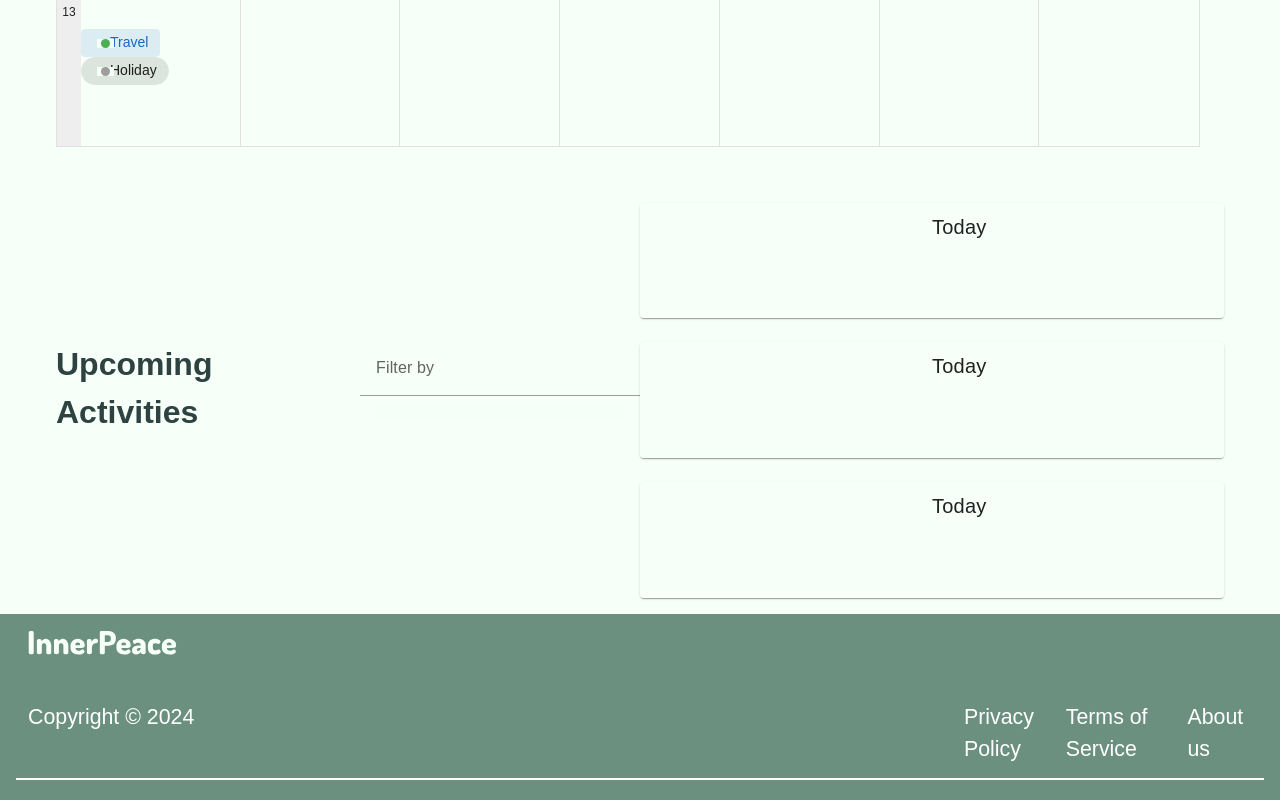
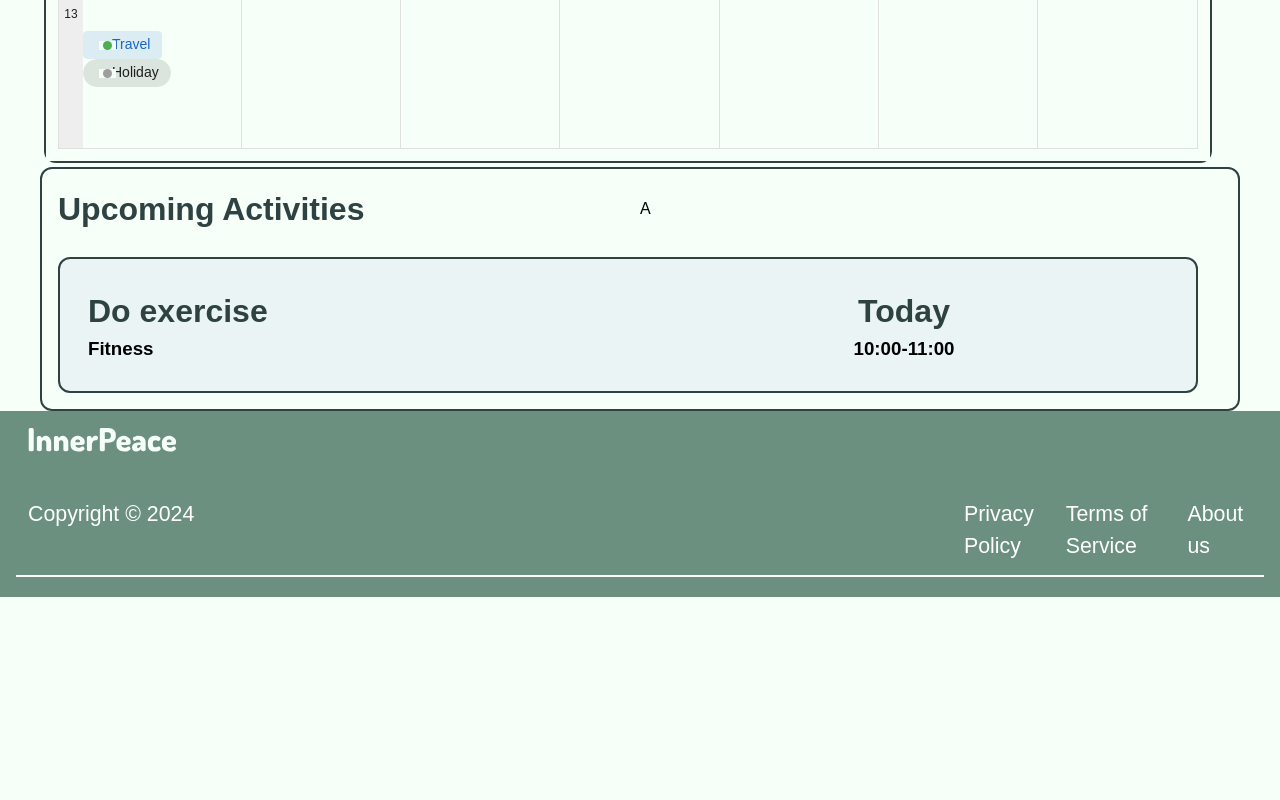
Before and after one commit to jwted/MentalHealthCare, a Vue app in the folder frontend/: page /callendar in a window 1280 px wide. Shown: the part 1013-1813 px from the top of the page. After the commit the page ends 1610 px from the top, so only its background shows below. Built offline with nearby package versions, Linux system fonts and the light colour scheme.

Commit message:
create components and adjust code

```diff
--- a/frontend/src/App.vue
+++ b/frontend/src/App.vue
@@ -24,12 +24,4 @@ p {
   color: #2e4242;
   font-size: 16pt;
 }
-
-.container{
-  display: flex;
-  justify-content: center;
-  align-items: center;
-  border: #2e4242 solid 2px;
-  border-radius: 12px;
-}
 </style>
--- a/frontend/src/components/CourseContainer.vue
+++ b/frontend/src/components/CourseContainer.vue
@@ -1,11 +1,16 @@
 <template>
   <v-container class="d-flex flex-column mx-auto container bg" width="400">
     <v-row class="d-flex bg">
-        <img src="../assets/depression.svg" alt="" class="bg flex-start"/>
-        <h3 class="bg justify-center align-center">Depression</h3>
+      <img src="../assets/depression.svg" alt="" class="bg flex-start" />
+      <h3 class="bg justify-center align-center">Depression</h3>
     </v-row>
     <v-row class="bg">
-        <p class="bg">Welcome to a journey of self-improvement. Our platform is designed to guide you through the process of personal growth, step by step. Whether you're looking to enhance your skills, build confidence, or achieve your goals, we're here to support you every step of the way.</p>
+      <p class="bg">
+        Welcome to a journey of self-improvement. Our platform is designed to
+        guide you through the process of personal growth, step by step. Whether
+        you're looking to enhance your skills, build confidence, or achieve your
+        goals, we're here to support you every step of the way.
+      </p>
     </v-row>
   </v-container>
 </template>
@@ -14,7 +19,7 @@
 export default {};
 </script>
 
-<style>
+<style scoped>
 .container {
   display: flex;
   justify-content: center;
@@ -23,11 +28,12 @@ export default {};
   border-radius: 12px;
 }
 
-.bg{
-    background-color: #6B9080;
+.bg {
+  background-color: #6b9080;
 }
 
-h3,p{
-    color: #f6fff8;
+h3,
+p {
+  color: #f6fff8;
 }
 </style>
--- /dev/null
+++ b/frontend/src/components/UpcomingContainer.vue
@@ -0,0 +1,27 @@
+<template>
+  <v-container class="d-flex align-center justify-space-around cont bg">
+    <v-col class="d-flex flex-column align-space-around justify-start bg">
+      <h2 class="bg">Do exercise</h2>
+      <h3 class="bg">Fitness</h3>
+    </v-col>
+    <v-col class="d-flex flex-column justify-end align-center bg">
+        <h2 class="bg">Today</h2>
+        <h3 class="bg">10:00-11:00</h3>
+    </v-col>
+  </v-container>
+</template>
+
+<script>
+export default {};
+</script>
+
+<style>
+.cont {
+  border: #2e4242 solid 2px;
+  border-radius: 12px;
+}
+
+.bg {
+  background-color: #eaf4f4;
+}
+</style>
--- a/frontend/src/views/CallendarView.vue
+++ b/frontend/src/views/CallendarView.vue
@@ -11,97 +11,30 @@
     </v-row>
   </v-container>
   <v-container>
-    <v-row class="fill-height">
+    <v-row class="fill-height cont">
       <v-col>
         <Callendar></Callendar>
       </v-col>
     </v-row>
   </v-container>
-  <v-container class="container">
-    <v-row>
+
+  <v-container class="d-flex flex-column cont">
+    <v-row class="d-flex justify-space-between align-center">
       <v-col>
         <h2>Upcoming Activities</h2>
       </v-col>
       <v-col>
-        <v-select
-          label="Filter by"
-          :items="['Date', 'Name', 'Category']"
-          v-model="focus"
-        ></v-select>
+        <select>
+          <option disabled value="">Please select one</option>
+          <option>A</option>
+          <option>B</option>
+          <option>C</option>
+        </select>
       </v-col>
     </v-row>
-    <v-row class="d-flex flex-column">
+    <v-row>
       <v-col>
-        <v-card class="rounded-12 d-flex flex-column justify-space-between">
-          <v-card-title>
-            <v-row>
-              <v-col>
-                <h3>Meeting</h3>
-              </v-col>
-              <v-col>
-                Today
-              </v-col>
-            </v-row>
-          </v-card-title>
-          <v-card-text>
-            <v-row>
-              <v-col>
-                <p>Fitness</p>
-              </v-col>
-              <v-col>
-                <p>10:00 - 11:00</p>
-              </v-col>
-            </v-row>
-          </v-card-text>
-        </v-card>
-      </v-col>
-      <v-col>
-        <v-card class="rounded-12 d-flex flex-column justify-space-between">
-          <v-card-title>
-            <v-row>
-              <v-col>
-                <h3>Meeting</h3>
-              </v-col>
-              <v-col>
-                Today
-              </v-col>
-            </v-row>
-          </v-card-title>
-          <v-card-text>
-            <v-row>
-              <v-col>
-                <p>Fitness</p>
-              </v-col>
-              <v-col>
-                <p>10:00 - 11:00</p>
-              </v-col>
-            </v-row>
-          </v-card-text>
-        </v-card>
-      </v-col>
-      <v-col>
-        <v-card class="rounded-12 d-flex flex-column justify-space-between">
-          <v-card-title>
-            <v-row>
-              <v-col>
-                <h3>Meeting</h3>
-              </v-col>
-              <v-col>
-                Today
-              </v-col>
-            </v-row>
-          </v-card-title>
-          <v-card-text>
-            <v-row>
-              <v-col>
-                <p>Fitness</p>
-              </v-col>
-              <v-col>
-                <p>10:00 - 11:00</p>
-              </v-col>
-            </v-row>
-          </v-card-text>
-        </v-card>
+        <UpcomingContainer></UpcomingContainer>
       </v-col>
     </v-row>
   </v-container>
@@ -112,14 +45,16 @@ import Navbar from "@/components/Navbar.vue";
 import Button from "@/components/Button.vue";
 import Footer from "@/components/Footer.vue";
 import Callendar from "@/components/Callendar.vue";
+import UpcomingContainer from "@/components/UpcomingContainer.vue";
 export default {
   components: {
     Button,
     Navbar,
     Footer,
     Callendar,
+    UpcomingContainer,
   },
-}
+};
 </script>
 
 <style></style>
--- a/frontend/src/views/LandingPage.vue
+++ b/frontend/src/views/LandingPage.vue
@@ -3,7 +3,7 @@
   <main>
     <v-container class="d-flex justify-center align-center">
       <v-row class="d-flex justify-space-around align-center" cols="12">
-        <v-col cols="6" md="6">
+        <v-col cols="12" sm="6" md="6">
           <h1 class="text-justify ma-3">Unlock your potential. Step by Step</h1>
           <p class="text-justify ma-3">
             Welcome to a journey of self-improvement. Our platform is designed
@@ -13,7 +13,12 @@
           </p>
           <Button :text="'Start'" class="ma-3"></Button>
         </v-col>
-        <v-col cols="6" md="6" class="d-flex align-center justify-center">
+        <v-col
+          cols="12"
+          sm="6"
+          md="6"
+          class="d-flex align-center justify-center"
+        >
           <img src="../assets/stairs.svg" alt="Stairs Image" />
         </v-col>
       </v-row>
@@ -25,26 +30,30 @@
         </v-col>
       </v-row>
       <v-row>
-        <v-col cols="4" md="4" class="pa-3">
+        <v-col cols="12" sm="6" md="4" class="pa-3">
           <CourseContainer />
         </v-col>
-        <v-col cols="4" md="4" class="pa-3">
+        <v-col cols="12" sm="6" md="4" class="pa-3">
           <CourseContainer />
         </v-col>
-        <v-col cols="4" md="4" class="pa-3">
+        <v-col cols="12" sm="6" md="4" class="pa-3">
           <CourseContainer />
         </v-col>
       </v-row>
     </v-container>
-
     <v-container class="mt-4">
       <v-row cols="12">
         <v-col class="text-center">
           <h2>Your path to grow</h2>
         </v-col>
       </v-row>
-      <v-row class="col-10 d-flex justify-space-between align-center">
-        <v-col cols="5" class="text-left col d-flex align-center mt-4">
+      <v-row class="d-flex justify-space-between align-center mt-4">
+        <v-col
+          cols="12"
+          sm="6"
+          md="4"
+          class="text-left d-flex align-center mt-4"
+        >
           <img
             src="../assets/target.svg"
             alt="Activities Schedule"
@@ -52,8 +61,12 @@
           />
           <p>Define Objectives</p>
         </v-col>
-        <v-col> </v-col>
-        <v-col cols="5" class="text-left col d-flex align-center mt-4">
+        <v-col
+          cols="12"
+          sm="6"
+          md="4"
+          class="text-left d-flex align-center mt-4"
+        >
           <img
             src="../assets/schedule.svg"
             alt="Activities Schedule"
@@ -62,8 +75,13 @@
           <p>Activities Schedule</p>
         </v-col>
       </v-row>
-      <v-row class="col-10 d-flex justify-space-between align-center mt-4">
-        <v-col cols="5" class="text-left col d-flex align-center mt-4">
+      <v-row class="d-flex justify-space-between align-center mt-4">
+        <v-col
+          cols="12"
+          sm="6"
+          md="4"
+          class="text-left d-flex align-center mt-4"
+        >
           <img
             src="../assets/book.svg"
             alt="Activities Schedule"
@@ -71,8 +89,12 @@
           />
           <p>Write daily feelings</p>
         </v-col>
-        <v-col> </v-col>
-        <v-col cols="5" class="text-left col d-flex align-center mt-4">
+        <v-col
+          cols="12"
+          sm="6"
+          md="4"
+          class="text-left d-flex align-center mt-4"
+        >
           <img
             src="../assets/activities.svg"
             alt="Activities Schedule"
@@ -82,7 +104,12 @@
         </v-col>
       </v-row>
       <v-row class="d-flex justify-space-between align-center mt-4">
-        <v-col cols="5" class="text-left col d-flex align-center mt-4">
+        <v-col
+          cols="12"
+          sm="6"
+          md="4"
+          class="text-left d-flex align-center mt-4"
+        >
           <img
             src="../assets/community.svg"
             alt="Activities Schedule"
@@ -90,8 +117,12 @@
           />
           <p>Community Section</p>
         </v-col>
-        <v-col> </v-col>
-        <v-col cols="5" class="text-left col d-flex align-center mt-4">
+        <v-col
+          cols="12"
+          sm="6"
+          md="4"
+          class="text-left d-flex align-center mt-4"
+        >
           <img
             src="../assets/badges.svg"
             alt="Activities Schedule"
@@ -113,7 +144,7 @@
           <CourseContainer />
         </v-col>
         <v-col cols="4" md="4">
-            <CourseContainer />
+          <CourseContainer />
         </v-col>
       </v-row>
       <v-row class="d-flex justify-space-around align-center mt-4">
@@ -128,15 +159,21 @@
 
     <v-container class="d-flex justify-center align-center">
       <v-row class="d-flex justify-space-between align-center" cols="12">
-        <v-col cols="6" md="6" class="d-flex align-center justify-center">
+        <v-col
+          cols="12"
+          sm="6"
+          md="6"
+          class="d-flex align-center justify-center"
+        >
           <img src="../assets/road.svg" alt="Stairs Image" />
         </v-col>
         <v-col
-          cols="6"
+          cols="12"
+          sm="6"
           md="6"
           class="d-flex flex-column justify-center align-center"
         >
-          <h1 class="text-justify ma-3">Start your road to hapiness today</h1>
+          <h1 class="text-justify ma-3">Start your road to happiness today</h1>
           <Button :text="'Start'" class="ma-3"></Button>
         </v-col>
       </v-row>
@@ -160,14 +197,13 @@ export default {
 };
 </script>
 <style scoped>
-.col {
+.col-1 {
   border: 2px solid #2e4242;
   border-radius: 12px;
 }
-
-.col,
-.col img,
-.col p {
+.col-1,
+.col-1 img,
+.col-1 p {
   background-color: #addfad;
 }
 
```
